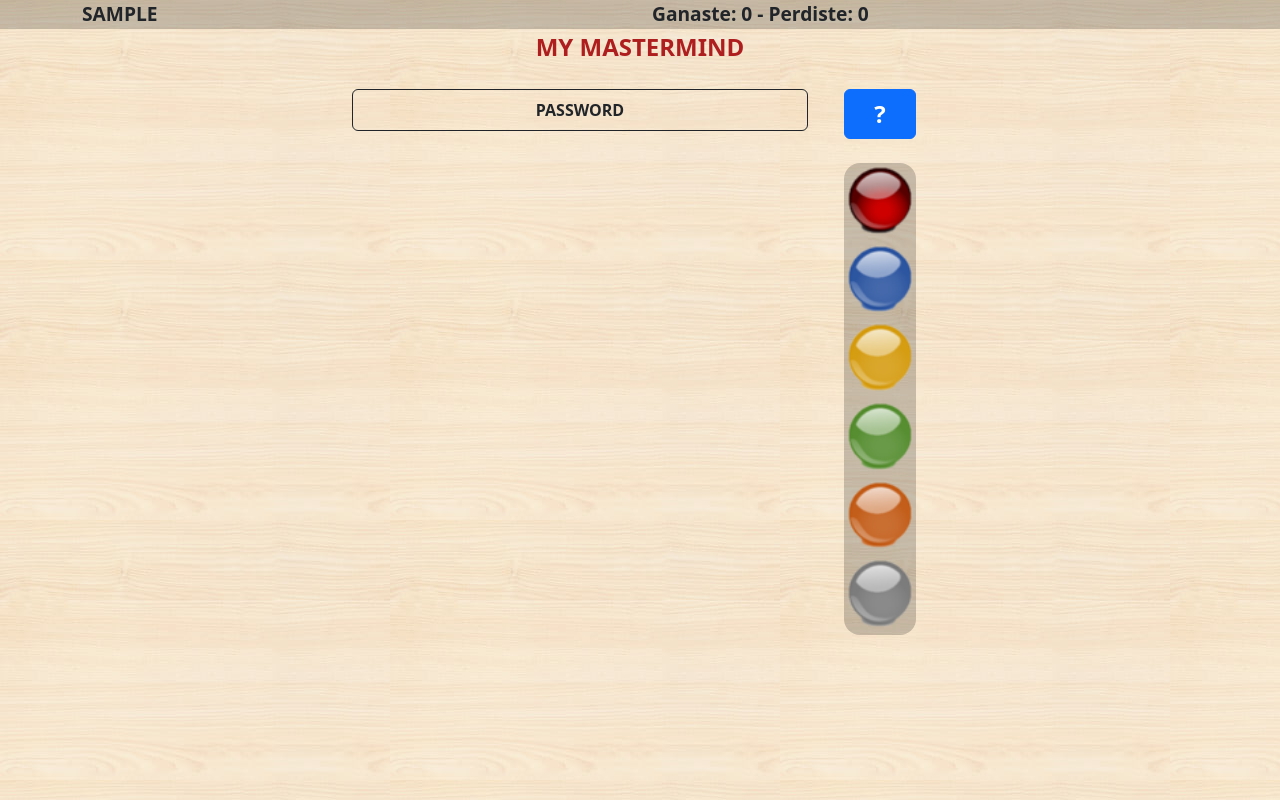
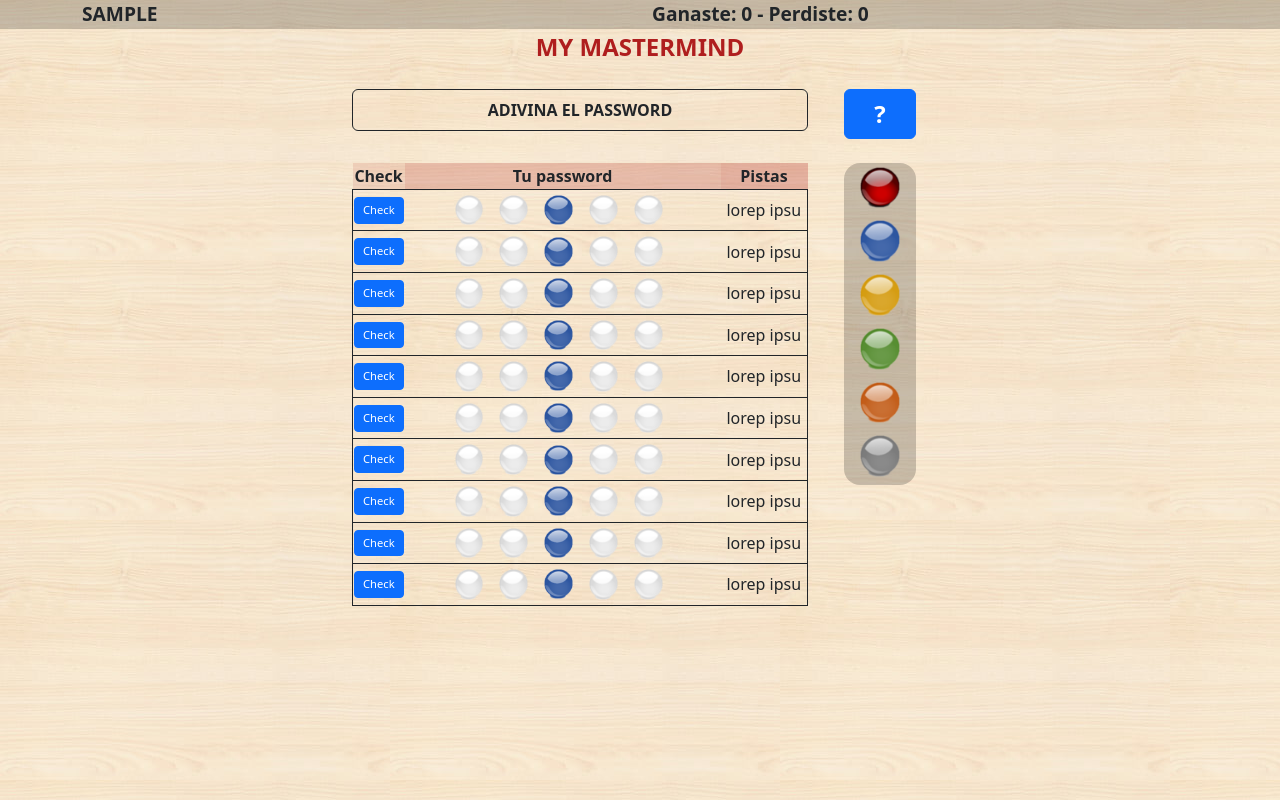
Before and after one commit to capgemini-salvgonz/ng-my-master-mind, an Angular app: page / in a window 1280 px wide. Both pictures are taken after typing "Sample" into the empty fields and a click on the button "Entrar". Built offline with nearby package versions, Linux system fonts and the light colour scheme.

Commit message:
game board draft version

```diff
--- a/src/app/app.component.css
+++ b/src/app/app.component.css
@@ -70,10 +70,42 @@ header {
 .options img {
   padding: 0.25rem;
   margin-bottom: 0.25rem;
-  max-width: 7rem;
+  max-width: 3rem;
   height: auto;
+  margin-left: auto;
+  margin-right: auto;
 }
 
+.clue-table {
+  width: 100%;
+  border: 1px black;
+  border-radius: 0.25rem;
+}
+
+.clue-table .btn {
+  font-size: 0.70rem;
+}
+
+.clue-1 {
+  width: 5%;
+  background-color: rgba(167, 13, 13, 0.10);
+}
+
+.clue-2 {
+  width: 75%;
+  background-color: rgba(167, 13, 13, 0.2);
+}
+
+.img-clue {
+  width: 2.3rem;
+  height: auto;
+  margin-right: 0.5rem;
+}
+
+.clue-3 {
+  width: 20%;
+  background-color: rgba(167, 13, 13, 0.25);
+}
 
 @media (min-width: 600px) {
   .main-container {
--- a/src/app/app.component.html
+++ b/src/app/app.component.html
@@ -46,7 +46,129 @@
       <div class="col-board">
         <div class="container">
           <div class="row">
-            <div class="col border rounded border-dark p-2 text-center fw-bold">PASSWORD</div>
+            <div class="col border rounded border-dark p-2 text-center fw-bold">ADIVINA EL PASSWORD</div>
+          </div>
+          <div class="row mt-4">
+            <div class="col p-0 text-center mt-2">
+
+              <table class="clue-table">
+                <tr>
+                  <th class="clue-1">Check</th>
+                  <th class="clue-2">Tu password</th>
+                  <th class="clue-3">Pistas</th>
+                </tr>
+                <tr class="border border-dark">
+                  <td><button class="btn btn-primary btn-sm">Check</button></td>
+                  <td class="mx-auto">
+                    <img class="p-1 img-clue" src="assets/alpha.png" alt="alpha" />
+                    <img class="p-1 img-clue" src="assets/alpha.png" alt="alpha" />
+                    <img class="p-1 img-clue" src="assets/blue.png" alt="alpha" />
+                    <img class="p-1 img-clue" src="assets/alpha.png" alt="alpha" />
+                    <img class="p-1 img-clue" src="assets/alpha.png" alt="alpha" />
+                  </td>
+                  <td>lorep ipsu</td>
+                </tr>
+                <tr class="border border-dark">
+                  <td><button class="btn btn-primary btn-sm">Check</button></td>
+                  <td class="mx-auto">
+                    <img class="p-1 img-clue" src="assets/alpha.png" alt="alpha" />
+                    <img class="p-1 img-clue" src="assets/alpha.png" alt="alpha" />
+                    <img class="p-1 img-clue" src="assets/blue.png" alt="alpha" />
+                    <img class="p-1 img-clue" src="assets/alpha.png" alt="alpha" />
+                    <img class="p-1 img-clue" src="assets/alpha.png" alt="alpha" />
+                  </td>
+                  <td>lorep ipsu</td>
+                </tr>
+                <tr class="border border-dark">
+                  <td><button class="btn btn-primary btn-sm">Check</button></td>
+                  <td class="mx-auto">
+                    <img class="p-1 img-clue" src="assets/alpha.png" alt="alpha" />
+                    <img class="p-1 img-clue" src="assets/alpha.png" alt="alpha" />
+                    <img class="p-1 img-clue" src="assets/blue.png" alt="alpha" />
+                    <img class="p-1 img-clue" src="assets/alpha.png" alt="alpha" />
+                    <img class="p-1 img-clue" src="assets/alpha.png" alt="alpha" />
+                  </td>
+                  <td>lorep ipsu</td>
+                </tr>
+                <tr class="border border-dark">
+                  <td><button class="btn btn-primary btn-sm">Check</button></td>
+                  <td class="mx-auto">
+                    <img class="p-1 img-clue" src="assets/alpha.png" alt="alpha" />
+                    <img class="p-1 img-clue" src="assets/alpha.png" alt="alpha" />
+                    <img class="p-1 img-clue" src="assets/blue.png" alt="alpha" />
+                    <img class="p-1 img-clue" src="assets/alpha.png" alt="alpha" />
+                    <img class="p-1 img-clue" src="assets/alpha.png" alt="alpha" />
+                  </td>
+                  <td>lorep ipsu</td>
+                </tr>
+                <tr class="border border-dark">
+                  <td><button class="btn btn-primary btn-sm">Check</button></td>
+                  <td class="mx-auto">
+                    <img class="p-1 img-clue" src="assets/alpha.png" alt="alpha" />
+                    <img class="p-1 img-clue" src="assets/alpha.png" alt="alpha" />
+                    <img class="p-1 img-clue" src="assets/blue.png" alt="alpha" />
+                    <img class="p-1 img-clue" src="assets/alpha.png" alt="alpha" />
+                    <img class="p-1 img-clue" src="assets/alpha.png" alt="alpha" />
+                  </td>
+                  <td>lorep ipsu</td>
+                </tr>
+                <tr class="border border-dark">
+                  <td><button class="btn btn-primary btn-sm">Check</button></td>
+                  <td class="mx-auto">
+                    <img class="p-1 img-clue" src="assets/alpha.png" alt="alpha" />
+                    <img class="p-1 img-clue" src="assets/alpha.png" alt="alpha" />
+                    <img class="p-1 img-clue" src="assets/blue.png" alt="alpha" />
+                    <img class="p-1 img-clue" src="assets/alpha.png" alt="alpha" />
+                    <img class="p-1 img-clue" src="assets/alpha.png" alt="alpha" />
+                  </td>
+                  <td>lorep ipsu</td>
+                </tr>
+                <tr class="border border-dark">
+                  <td><button class="btn btn-primary btn-sm">Check</button></td>
+                  <td class="mx-auto">
+                    <img class="p-1 img-clue" src="assets/alpha.png" alt="alpha" />
+                    <img class="p-1 img-clue" src="assets/alpha.png" alt="alpha" />
+                    <img class="p-1 img-clue" src="assets/blue.png" alt="alpha" />
+                    <img class="p-1 img-clue" src="assets/alpha.png" alt="alpha" />
+                    <img class="p-1 img-clue" src="assets/alpha.png" alt="alpha" />
+                  </td>
+                  <td>lorep ipsu</td>
+                </tr>
+                <tr class="border border-dark">
+                  <td><button class="btn btn-primary btn-sm">Check</button></td>
+                  <td class="mx-auto">
+                    <img class="p-1 img-clue" src="assets/alpha.png" alt="alpha" />
+                    <img class="p-1 img-clue" src="assets/alpha.png" alt="alpha" />
+                    <img class="p-1 img-clue" src="assets/blue.png" alt="alpha" />
+                    <img class="p-1 img-clue" src="assets/alpha.png" alt="alpha" />
+                    <img class="p-1 img-clue" src="assets/alpha.png" alt="alpha" />
+                  </td>
+                  <td>lorep ipsu</td>
+                </tr>
+                <tr class="border border-dark">
+                  <td><button class="btn btn-primary btn-sm">Check</button></td>
+                  <td class="mx-auto">
+                    <img class="p-1 img-clue" src="assets/alpha.png" alt="alpha" />
+                    <img class="p-1 img-clue" src="assets/alpha.png" alt="alpha" />
+                    <img class="p-1 img-clue" src="assets/blue.png" alt="alpha" />
+                    <img class="p-1 img-clue" src="assets/alpha.png" alt="alpha" />
+                    <img class="p-1 img-clue" src="assets/alpha.png" alt="alpha" />
+                  </td>
+                  <td>lorep ipsu</td>
+                </tr>
+                <tr class="border border-dark">
+                  <td><button class="btn btn-primary btn-sm">Check</button></td>
+                  <td class="mx-auto">
+                    <img class="p-1 img-clue" src="assets/alpha.png" alt="alpha" />
+                    <img class="p-1 img-clue" src="assets/alpha.png" alt="alpha" />
+                    <img class="p-1 img-clue" src="assets/blue.png" alt="alpha" />
+                    <img class="p-1 img-clue" src="assets/alpha.png" alt="alpha" />
+                    <img class="p-1 img-clue" src="assets/alpha.png" alt="alpha" />
+                  </td>
+                  <td>lorep ipsu</td>
+                </tr>
+              </table>
+            </div>
           </div>
         </div>
       </div>
@@ -64,11 +186,11 @@
 
           <div class="row options mt-4  rounded-4 mx-auto">
             <img src="assets/red.png" alt="red" />
-            <img src="assets/blue.png" alt="red" />
-            <img src="assets/yellow.png" alt="red" />
-            <img src="assets/green.png" alt="red" />
-            <img src="assets/orange.png" alt="red" />
-            <img src="assets/gray.png" alt="red" />
+            <img src="assets/blue.png" alt="blue" />
+            <img src="assets/yellow.png" alt="yellow" />
+            <img src="assets/green.png" alt="green" />
+            <img src="assets/orange.png" alt="orange" />
+            <img src="assets/gray.png" alt="gray" />
           </div>
         </div>
       </div>
```
